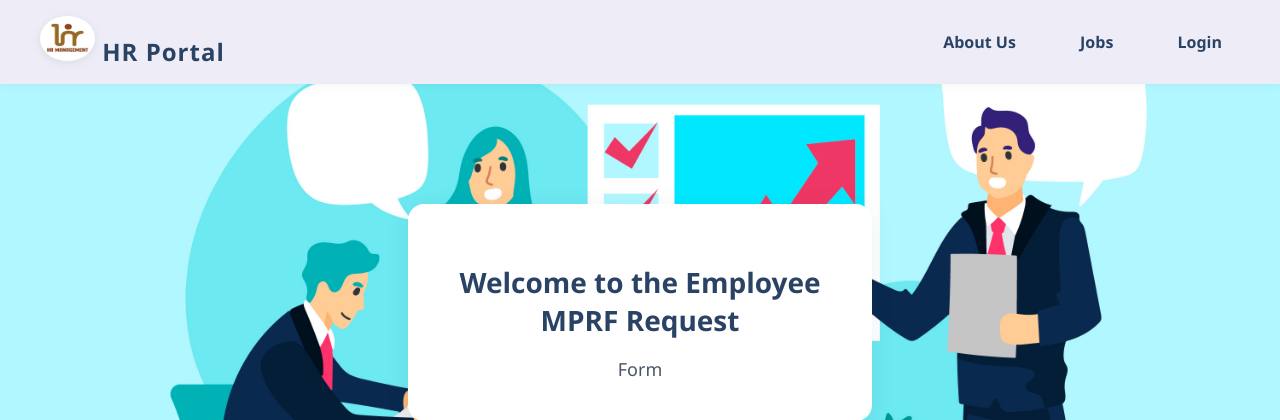
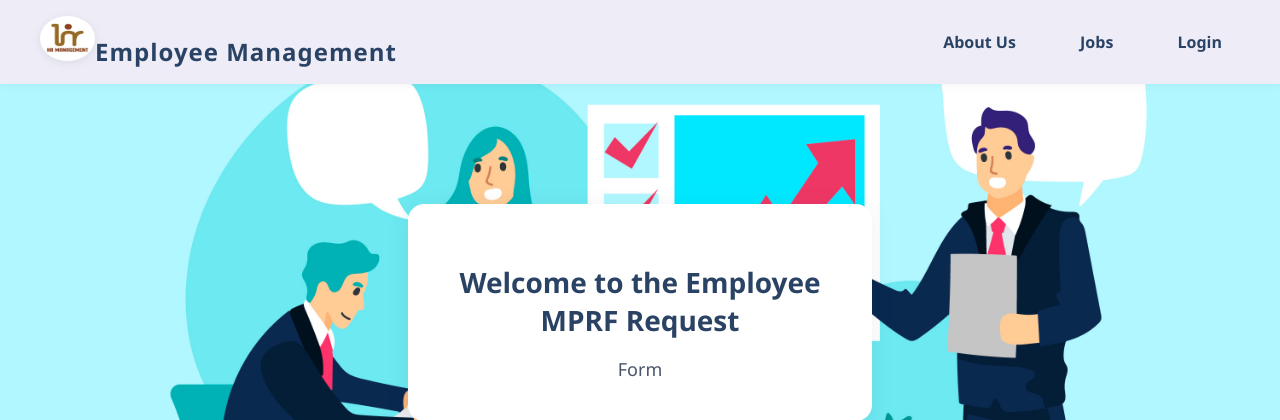
Before and after one commit to sameer7365/Django_projects, a Django app: page / in a window 1280 px wide. Shown: the top 420 px of the page. Run offline with Django 5.2, Linux system fonts and the light colour scheme; parts of the project's set-up code (start-up, migrations or seed data) failed here and were passed over.

Commit message:
Updated templates: employeedash.html and home.html

```diff
--- a/mprf/templates/employeedash.html
+++ b/mprf/templates/employeedash.html
@@ -231,10 +231,6 @@
           <div class="kpi-label">Rating</div>
         </div>
       </section>
-         <!-- <div class="profile-actions">
-            <a href="{% url 'employeelist' %}">&larr; Back to Employee's List</a>
-        </div> -->
-
     </article>
   </main>
 </body>
--- a/mprf/templates/home.html
+++ b/mprf/templates/home.html
@@ -3,7 +3,7 @@
 <html lang="en">
 <head>
     <meta charset="UTF-8">
-    <title>MPRF Request Form</title>
+    <title>Employee Management</title>
     <meta name="viewport" content="width=device-width, initial-scale=1.0">
     <link rel="stylesheet" href="{% static 'css/styles.css' %}">
 </head>
@@ -14,13 +14,13 @@
     background:url("{% static './img/home-pic-hr.jpg' %}") no-repeat center center fixed;
     background-size: cover;
     min-height: 100vh;
-}
+    }
 </style>
 <body>
 
     <div class="navbar">
         <div class="logo"> <img src="{% static 'img/hr-logo.webp' %}"alt="HR Logo"
-        style="height: 45px; width: 55px; border-radius: 50%; box-shadow: 0 2px 8px rgba(42,67,101,0.10);"> HR Portal</div>
+        style="height: 45px; width: 55px; border-radius: 50%; box-shadow: 0 2px 8px rgba(42,67,101,0.10);"><span>Employee Management</span></div>
 
         <div class="nav-links">
             <a href="#">About Us</a>
```
